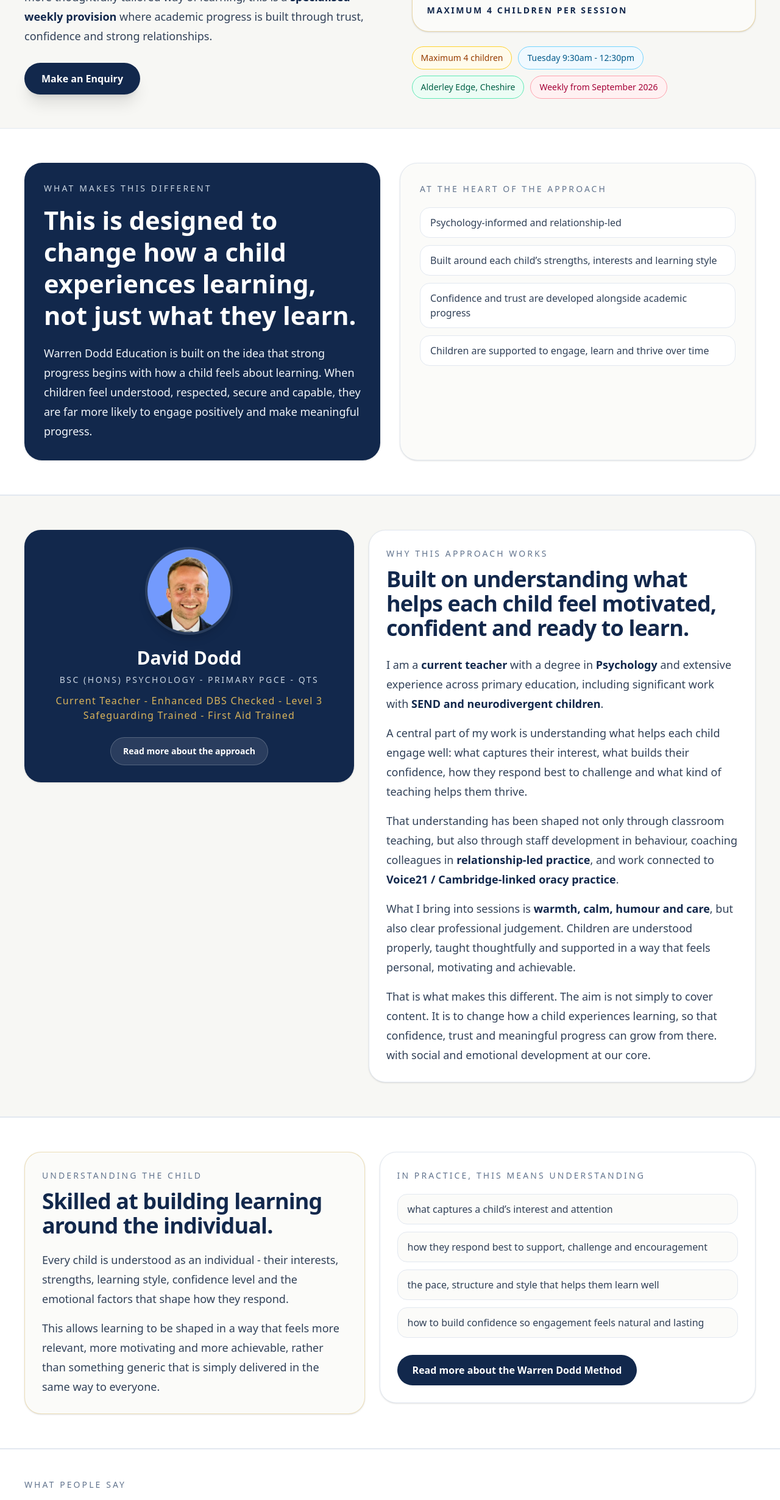
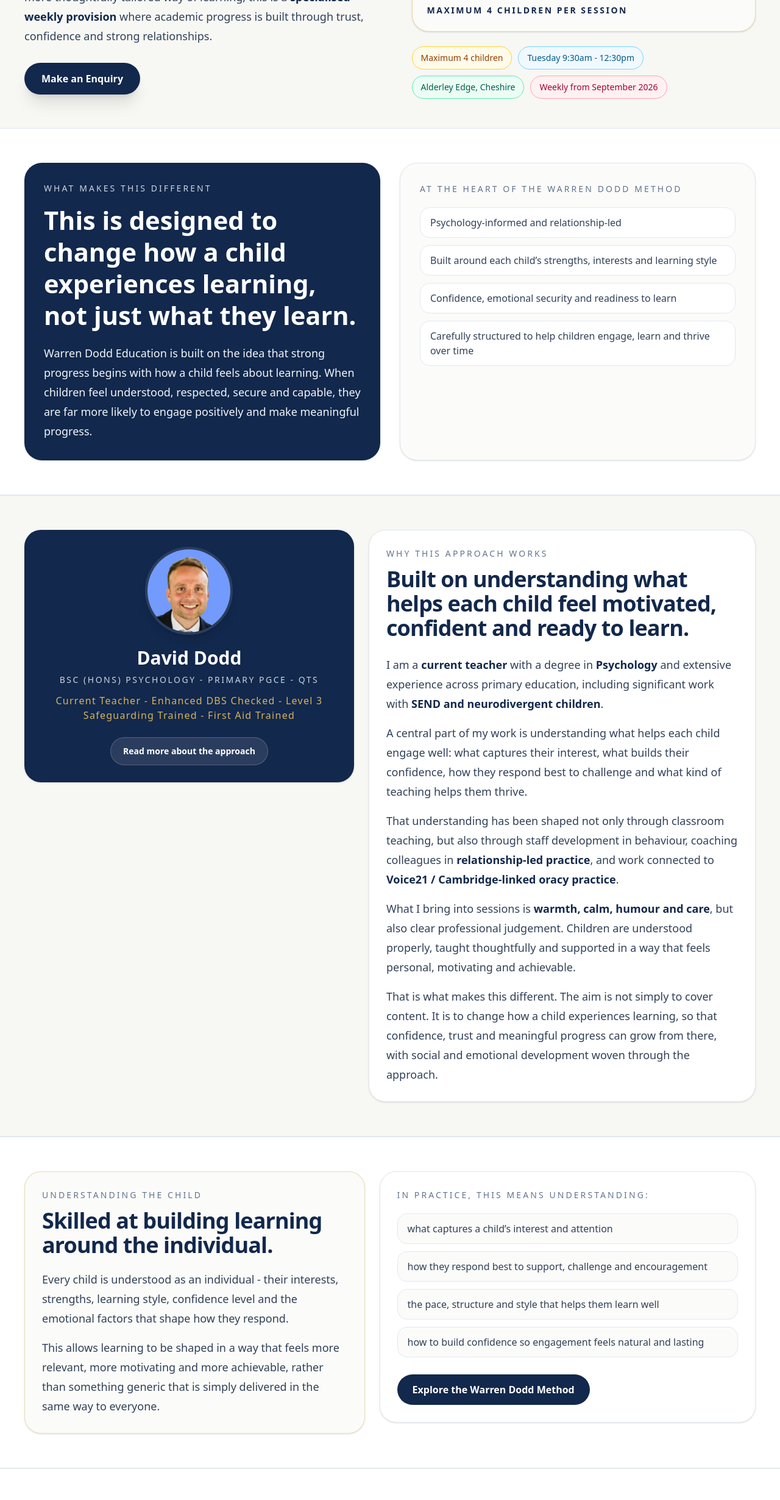
Before and after one commit to davedodd89-ai/warren-dodd-education, a Next.js app: page / in a window 1280 px wide. Shown: the part 1052-3512 px from the top of the page at 61% size. Built offline with nearby package versions, Linux system fonts and the light colour scheme.

Commit message:
Finalise homepage and fix approach links

```diff
--- a/app/page.tsx
+++ b/app/page.tsx
@@ -41,8 +41,8 @@ export default function Page() {
   const uspPoints = [
     "Psychology-informed and relationship-led",
     "Built around each child’s strengths, interests and learning style",
-    "Confidence and trust are developed alongside academic progress",
-    "Children are supported to engage, learn and thrive over time",
+    "Confidence, emotional security and readiness to learn",
+    "Carefully structured to help children engage, learn and thrive over time",
   ];
 
   const understandingPoints = [
@@ -253,14 +253,14 @@ export default function Page() {
               <p className="mt-5 max-w-xl text-base leading-7 text-slate-100 md:text-lg md:leading-8">
                 Warren Dodd Education is built on the idea that strong progress
                 begins with how a child feels about learning. When children feel
-                understood, respected, secure and capable, they are far more likely to
-                engage positively and make meaningful progress.
+                understood, respected, secure and capable, they are far more
+                likely to engage positively and make meaningful progress.
               </p>
             </div>
 
             <div className="rounded-[1.8rem] border border-slate-200 bg-[#FBFBF9] p-7 shadow-sm md:p-8">
               <p className="text-xs uppercase tracking-[0.22em] text-slate-500 md:text-sm">
-                At the heart of the approach
+                At the heart of the Warren Dodd Method
               </p>
 
               <div className="mt-5 grid gap-3">
@@ -305,7 +305,7 @@ export default function Page() {
 
               <div className="mt-6 text-center">
                 <Link
-                  href="/why"
+                  href="/approach"
                   className="inline-flex rounded-full border border-white/20 bg-white/10 px-5 py-3 text-sm font-semibold text-white transition hover:bg-white/15"
                 >
                   Read more about the approach
@@ -373,7 +373,8 @@ export default function Page() {
                 That is what makes this different. The aim is not simply to
                 cover content. It is to change how a child experiences learning,
                 so that confidence, trust and meaningful progress can grow from
-                there. with social and emotional development at our core.
+                there, with social and emotional development woven through the
+                approach.
               </p>
             </div>
           </div>
@@ -408,7 +409,7 @@ export default function Page() {
 
             <div className="rounded-[1.7rem] border border-slate-200 bg-white p-7 shadow-sm">
               <p className="text-xs uppercase tracking-[0.22em] text-slate-500 md:text-sm">
-                In practice, this means understanding
+                In practice, this means understanding:
               </p>
 
               <div className="mt-5 grid gap-3">
@@ -424,10 +425,10 @@ export default function Page() {
 
               <div className="mt-7">
                 <Link
-                  href="/why"
+                  href="/approach"
                   className="inline-flex rounded-full border border-[#12284C]/15 bg-[#12284C] px-6 py-3 font-semibold text-white transition hover:-translate-y-0.5"
                 >
-                  Read more about the Warren Dodd Method
+                  Explore the Warren Dodd Method
                 </Link>
               </div>
             </div>
```
